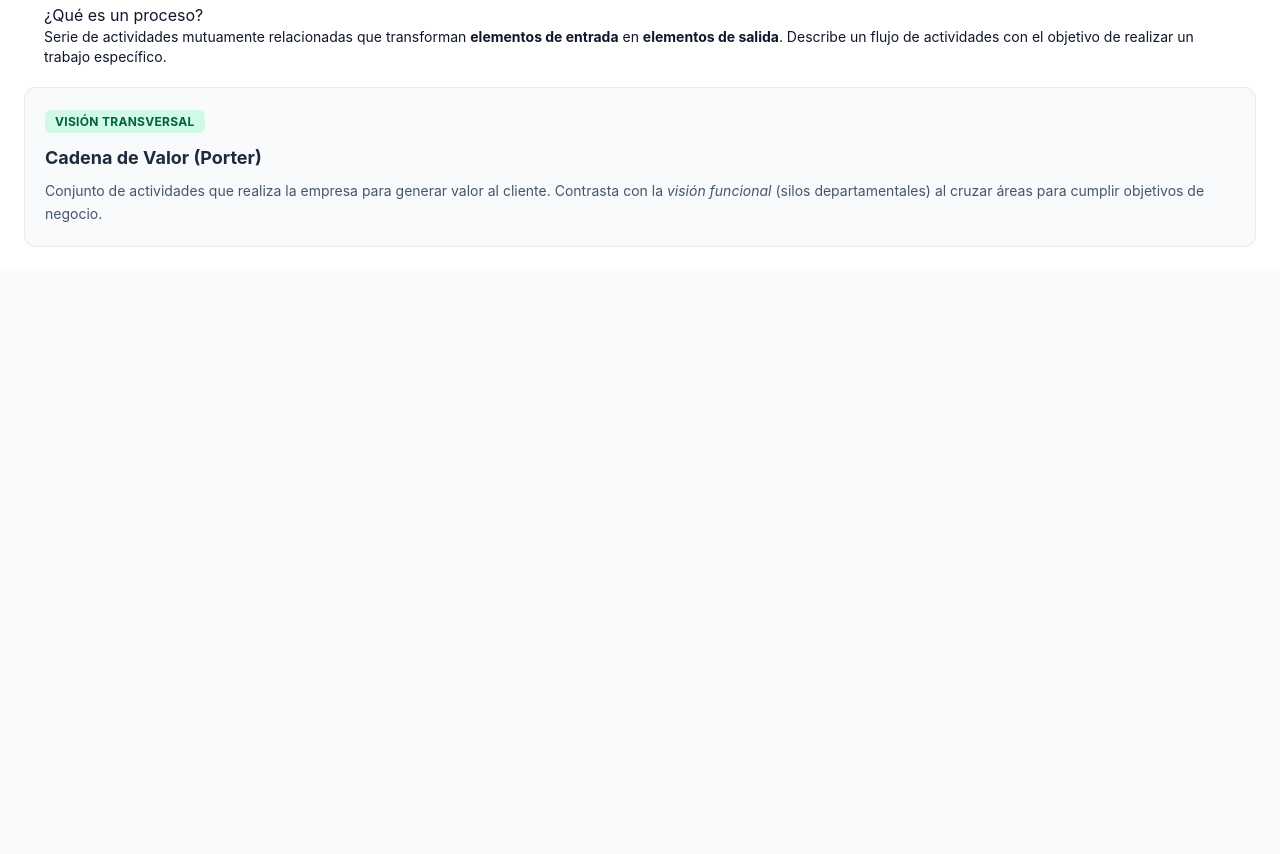
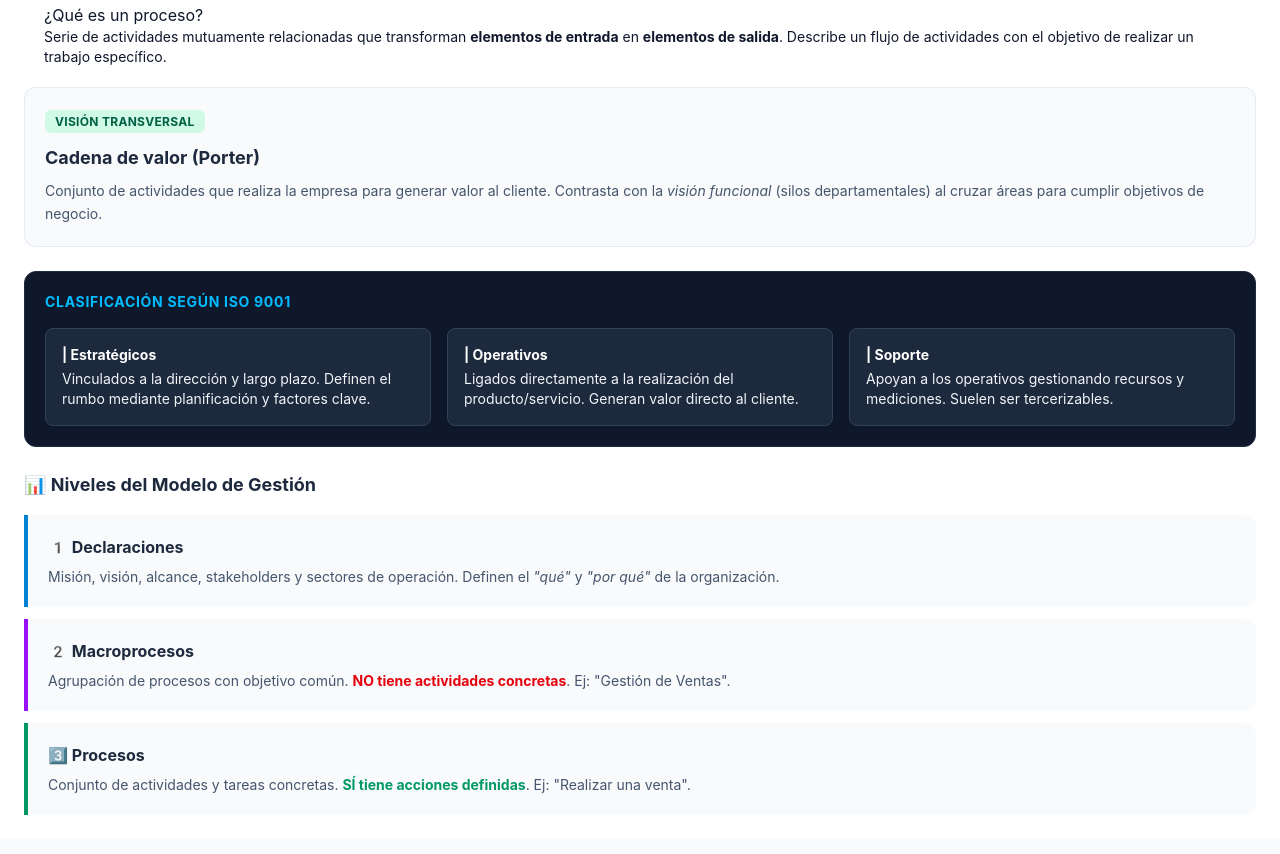
Before and after one commit to leonandres/analisis-de-sistemas, a plain HTML site: page clases/clase-02-procesos-de-negocio/index.html in a window 1280 px wide. Shown: the part 542-1396 px from the top of the page. Before the commit the page ends 845 px from the top, so only its background shows below. Drawn offline with nearby package versions, Linux system fonts and the light colour scheme.

Commit message:
Agrego Niveles de modelos de gestión

```diff
--- a/clases/clase-02-procesos-de-negocio/index.html
+++ b/clases/clase-02-procesos-de-negocio/index.html
@@ -84,11 +84,47 @@
             </div>
 
             <div class = "p-5 rounded-xl bg-slate-50 dark:bg-slate-800/50 border border-slate-200/80 dark:border-slate-800">
-                <span class="text-xs font-bold px-2.5 py-1 rounded-md bg-emerald-100 dark:bg-emerald-950/50 text-emerald-800 dark:text-emerald-300 uppercase tracking-wide">Visión Transversal</span>
-                <h3 class="text-lg font-bold text-slate-800 dark:text-slate-200 mt-3 mb-2">Cadena de Valor (Porter)</h3>
+                <span class="text-xs font-bold px-2.5 py-1 rounded-md bg-emerald-100 dark:bg-emerald-950/50 text-emerald-800 dark:text-emerald-300 uppercase tracking-wide">Visión transversal</span>
+                <h3 class="text-lg font-bold text-slate-800 dark:text-slate-200 mt-3 mb-2">Cadena de valor (Porter)</h3>
                 <p class="text-sm text-slate-600 dark:text-slate-400 leading-relaxed">
                     Conjunto de actividades que realiza la empresa para generar valor al cliente. Contrasta con la <em>visión funcional</em> (silos departamentales) al cruzar áreas para cumplir objetivos de negocio.
                 </p>
+            </div>
+
+            <div class = "mt-6 bg-slate-900 text-slate-100 p-5 rounded-xl border border-slate-800">
+                <h4 class = "text-sm font-bold uppercase tracking-wider text-sky-400 mb-4">Clasificación según ISO 9001</h4>
+                <div class = "grid grid-cols-1 md:grid-cols-3 gap-4 text-sm">
+                    <div class = "bg-slate-800 p-4 rounded-lg border border-slate-700">
+                        <strong class = "block text-white mb-1">| Estratégicos</strong>
+                        Vinculados a la dirección y largo plazo. Definen el rumbo mediante planificación y factores clave.
+                    </div>
+                    <div class = "bg-slate-800 p-4 rounded-lg border border-slate-700">
+                        <strong class = "block text-white mb-1">| Operativos</strong>
+                        Ligados directamente a la realización del producto/servicio. Generan valor directo al cliente.
+                    </div>
+                    <div class = "bg-slate-800 p-4 rounded-lg border border-slate-700">
+                        <strong class = "block text-white mb-1">| Soporte</strong>
+                        Apoyan a los operativos gestionando recursos y mediciones. Suelen ser tercerizables.
+                    </div>
+                </div>
+            </div>
+
+            <div class = "mt-6 space-y-4">
+                <h3 class  ="text-lg font-bold text-slate-800 dark:text-slate-200">📊 Niveles del Modelo de Gestión</h3>
+                <div class = "space-y-3">
+                    <div class  ="p-5 border-l-4 border-sky-600 bg-slate-50 dark:bg-slate-800/40 rounded-r-xl">
+                        <h4 class = "font-bold text-base text-slate-800 dark:text-slate-200 mb-2">1️ Declaraciones</h4>
+                        <p class = "text-sm text-slate-600 dark:text-slate-400">Misión, visión, alcance, stakeholders y sectores de operación. Definen el <em>"qué"</em> y <em>"por qué"</em> de la organización.</p>
+                    </div>
+                    <div class = "p-5 border-l-4 border-purple-600 bg-slate-50 dark:bg-slate-800/40 rounded-r-xl">
+                        <h4 class = "font-bold text-base text-slate-800 dark:text-slate-200 mb-2">2️ Macroprocesos</h4>
+                        <p class = "text-sm text-slate-600 dark:text-slate-400">Agrupación de procesos con objetivo común. <strong class="text-red-600 dark:text-red-400">NO tiene actividades concretas</strong>. Ej: "Gestión de Ventas".</p>
+                    </div>
+                    <div class = "p-5 border-l-4 border-emerald-600 bg-slate-50 dark:bg-slate-800/40 rounded-r-xl">
+                        <h4 class = "font-bold text-base text-slate-800 dark:text-slate-200 mb-2">3️⃣ Procesos</h4>
+                        <p class = "text-sm text-slate-600 dark:text-slate-400">Conjunto de actividades y tareas concretas. <strong class="text-emerald-600 dark:text-emerald-400">SÍ tiene acciones definidas</strong>. Ej: "Realizar una venta".</p>
+                    </div>
+                </div>
             </div>
         </section>
 
```
